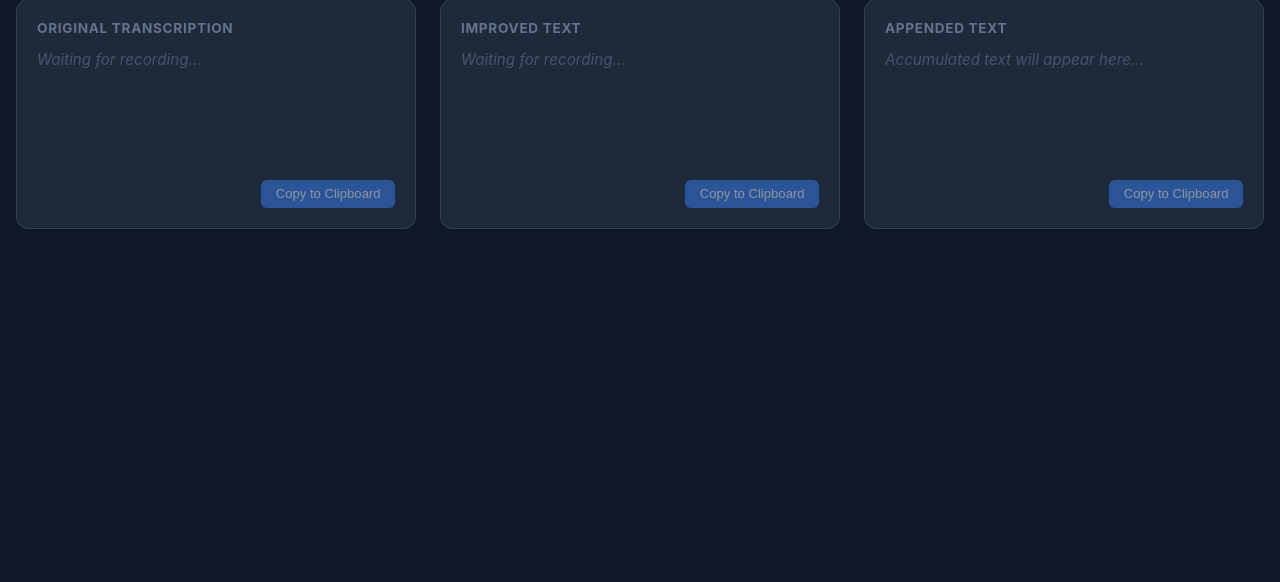
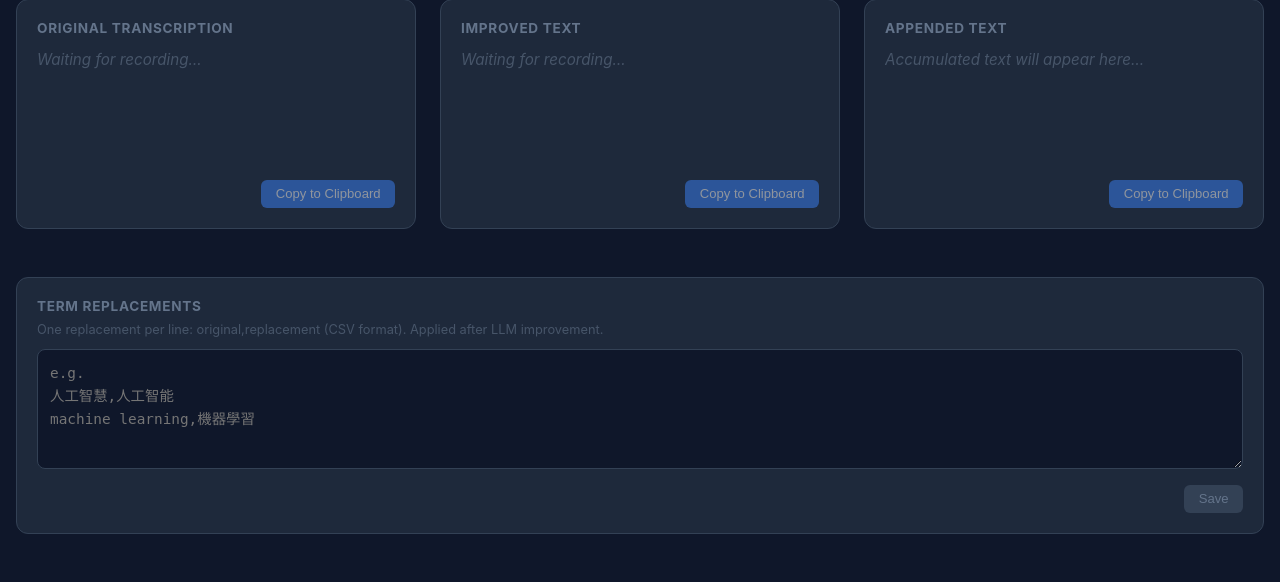
Before and after one commit to ktchuang/ASR4me, a Flask app: page / in a window 1280 px wide. Shown: the part 340-922 px from the top of the page. Before the commit the page ends 569 px from the top, so only its background shows below. Run offline with Flask 3, Linux system fonts and the light colour scheme; the visitor is signed in with stand-in values (Sample User, id 1).

Commit message:
Add per-user term replacement for post-LLM text processing
- Add term_replace.py with CSV-based keyword replacement logic
- Create per-user keywords file (user_term/<username>_keywords.txt) on user creation
- Apply term replacements to LLM output before returning improved text
- Add editable Term Replacements panel in the web UI with save functionality
- Add GET/POST /keywords API routes for loading and saving user keywords
- Update .env.example with omnilingual ASR defaults

Co-Authored-By: Claude Opus 4.6 <noreply@anthropic.com>

```diff
--- a/server.py
+++ b/server.py
@@ -16,11 +16,14 @@ from flask_login import (
 from flask_sqlalchemy import SQLAlchemy
 from werkzeug.security import check_password_hash, generate_password_hash
 
+from term_replace import apply_replacements
+
 load_dotenv()
 
 # ── App config ──────────────────────────────────────────────────────────────
 app = Flask(__name__)
 basedir = os.path.abspath(os.path.dirname(__file__))
+USER_TERM_DIR = os.path.join(basedir, "user_term")
 app.config["SECRET_KEY"] = os.getenv("SECRET_KEY", "dev-secret-change-me")
 app.config["SQLALCHEMY_DATABASE_URI"] = "sqlite:///" + os.path.join(basedir, "asr4me.db")
 app.config["SQLALCHEMY_TRACK_MODIFICATIONS"] = False
@@ -82,18 +85,19 @@ transcriptions into polished, well-organized written text.
 Your task
 ---------
 1. Please keep the original language, tone, style, and level of formality of the speaker intact.
-2. Please keep the output is multi-lingual if the input is multi-lingual. Do NOT translate the text into a single language.
-3. If the input contains simplified chinese, please convert it to traditional chinese.
-4. Clean up the transcribed text while preserving the speaker's original meaning and intent.
-5. Fix grammar, punctuation, capitalization, and spelling.
-6. Remove speech artifacts: filler words (um, uh, like, you know, so, basically), \
+2. Try to check if the input text is understandable and coherent. If not, make default to think the input is a transcription from Taiwanese Hokkien (台語). Convert it to traditional chinese while preserving the original meaning as much as possible.
+3. Please keep the output is multi-lingual if the input is multi-lingual. Do NOT translate the text into a single language.
+4. If the input contains simplified chinese, please convert it to traditional chinese.
+5. Clean up the transcribed text while preserving the speaker's original meaning and intent.
+6. Fix grammar, punctuation, capitalization, and spelling.
+7. Remove speech artifacts: filler words (um, uh, like, you know, so, basically), \
 false starts, repeated words, and verbal pauses.
-7. Organize content into logical paragraphs.
-8. If the content contains enumerable items, format them as a numbered or bulleted list.
-9. If multiple distinct topics are discussed, add concise section headers (## Header).
-10. Maintain the speaker's original tone, style, and level of formality.
-11. Do NOT add, infer, or embellish information beyond what was spoken.
-12. Do NOT include any meta-commentary, explanations, or notes about your edits.
+8. Organize content into logical paragraphs.
+9. If the content contains enumerable items, format them as a numbered or bulleted list.
+10. If multiple distinct topics are discussed, add concise section headers (## Header).
+11. Maintain the speaker's original tone, style, and level of formality.
+12. Do NOT add, infer, or embellish information beyond what was spoken.
+13. Do NOT include any meta-commentary, explanations, or notes about your edits.
 
 Output ONLY the improved text."""
 
@@ -116,11 +120,16 @@ else:
     print("LLM provider: Claude (claude-sonnet-4-5-20250929)")
 
 
-def improve_text(raw_text: str) -> str:
+def user_keywords_path(username: str) -> str:
+    """Return the path to a user's keywords file."""
+    return os.path.join(USER_TERM_DIR, f"{username}_keywords.txt")
+
+
+def improve_text(raw_text: str, username: str) -> str:
     """Send raw transcription to the configured LLM and return improved text."""
     if LLM_PROVIDER == "gemini":
         response = gemini_model.generate_content(raw_text)
-        return response.text
+        llm_output = response.text
     else:
         response = client.messages.create(
             model="claude-sonnet-4-5-20250929",
@@ -128,7 +137,9 @@ def improve_text(raw_text: str) -> str:
             system=SYSTEM_PROMPT,
             messages=[{"role": "user", "content": raw_text}],
         )
-        return response.content[0].text
+        llm_output = response.content[0].text
+
+    return apply_replacements(user_keywords_path(username), llm_output)
 
 
 # ── Auth routes ─────────────────────────────────────────────────────────────
@@ -164,6 +175,35 @@ def logout():
 @login_required
 def index():
     return render_template("index.html")
+
+
+@app.route("/keywords", methods=["GET"])
+@login_required
+def get_keywords():
+    """Return the current user's keywords file content."""
+    kw_path = user_keywords_path(current_user.username)
+    if os.path.isfile(kw_path):
+        with open(kw_path, encoding="utf-8") as f:
+            content = f.read()
+    else:
+        content = ""
+    return jsonify({"content": content})
+
+
+@app.route("/keywords", methods=["POST"])
+@login_required
+def save_keywords():
+    """Save updated keywords content for the current user."""
+    data = request.get_json()
+    if data is None or "content" not in data:
+        return jsonify({"error": "No content provided"}), 400
+
+    os.makedirs(USER_TERM_DIR, exist_ok=True)
+    kw_path = user_keywords_path(current_user.username)
+    with open(kw_path, "w", encoding="utf-8") as f:
+        f.write(data["content"])
+
+    return jsonify({"ok": True})
 
 
 @app.route("/transcribe", methods=["POST"])
@@ -216,7 +256,7 @@ def transcribe():
             return jsonify({"error": "No speech detected in the recording."}), 400
 
         # Step 2 – Improve / reorganize text with LLM
-        txt_improved = improve_text(txt_orig)
+        txt_improved = improve_text(txt_orig, current_user.username)
 
         return jsonify({"txt_orig": txt_orig, "txt_improved": txt_improved})
 
@@ -256,7 +296,12 @@ def create_user_cmd():
     )
     db.session.add(user)
     db.session.commit()
+
+    os.makedirs(USER_TERM_DIR, exist_ok=True)
+    kw_path = user_keywords_path(username)
+    open(kw_path, "a", encoding="utf-8").close()
     print(f"User '{username}' created successfully.")
+    print(f"Keywords file created: {kw_path}")
 
 
 # ── Main ────────────────────────────────────────────────────────────────────
--- a/templates/index.html
+++ b/templates/index.html
@@ -190,6 +190,75 @@
       opacity: 1;
       transform: translateX(-50%) translateY(0);
     }
+
+    /* ── Keywords Panel ──────────────────────────────────────────── */
+    .keywords-panel {
+      width: 100%;
+      max-width: 1400px;
+      padding: 0 1rem 3rem;
+    }
+    .keywords-card {
+      background: #1e293b;
+      border: 1px solid #334155;
+      border-radius: 12px;
+      padding: 1.25rem;
+    }
+    .keywords-card h2 {
+      font-size: 0.85rem;
+      text-transform: uppercase;
+      letter-spacing: 0.05em;
+      color: #64748b;
+      margin-bottom: 0.5rem;
+    }
+    .keywords-card .hint {
+      font-size: 0.8rem;
+      color: #475569;
+      margin-bottom: 0.75rem;
+    }
+    .keywords-card textarea {
+      width: 100%;
+      min-height: 120px;
+      background: #0f172a;
+      color: #cbd5e1;
+      border: 1px solid #334155;
+      border-radius: 8px;
+      padding: 0.75rem;
+      font-family: "SF Mono", "Fira Code", "Cascadia Code", monospace;
+      font-size: 0.9rem;
+      line-height: 1.6;
+      resize: vertical;
+    }
+    .keywords-card textarea:focus {
+      outline: none;
+      border-color: #3b82f6;
+    }
+    .keywords-bar {
+      display: flex;
+      align-items: center;
+      justify-content: flex-end;
+      margin-top: 0.75rem;
+      gap: 0.75rem;
+    }
+    .keywords-bar .save-status {
+      font-size: 0.82rem;
+      color: #64748b;
+    }
+    .save-btn {
+      background: #334155;
+      color: #64748b;
+      border: none;
+      border-radius: 6px;
+      padding: 0.4rem 0.9rem;
+      font-size: 0.82rem;
+      cursor: default;
+      transition: background 0.2s, color 0.2s;
+    }
+    .save-btn.active {
+      background: #3b82f6;
+      color: #fff;
+      cursor: pointer;
+    }
+    .save-btn.active:hover { background: #2563eb; }
   </style>
 </head>
 <body>
@@ -235,6 +304,19 @@
       <div class="text-content appended" id="txtAppended" contenteditable="true"></div>
       <div class="copy-bar">
         <button class="copy-btn" id="copyAppendedBtn" disabled>Copy to Clipboard</button>
+      </div>
+    </div>
+  </div>
+
+  <!-- Keywords editor -->
+  <div class="keywords-panel">
+    <div class="keywords-card">
+      <h2>Term Replacements</h2>
+      <p class="hint">One replacement per line: original,replacement (CSV format). Applied after LLM improvement.</p>
+      <textarea id="keywordsArea" spellcheck="false" placeholder="e.g.&#10;人工智慧,人工智能&#10;machine learning,機器學習"></textarea>
+      <div class="keywords-bar">
+        <span class="save-status" id="saveStatus"></span>
+        <button class="save-btn" id="saveKeywordsBtn">Save</button>
       </div>
     </div>
   </div>
@@ -320,6 +402,51 @@
       const text = txtAppendedEl.innerText;
       if (text) copyToClipboard(text);
     });
+
+    // ── Keywords editor ──────────────────────────────────────────────
+    const keywordsArea    = document.getElementById("keywordsArea");
+    const saveKeywordsBtn = document.getElementById("saveKeywordsBtn");
+    const saveStatusEl    = document.getElementById("saveStatus");
+    let savedKeywords     = "";
+
+    async function loadKeywords() {
+      try {
+        const res = await fetch("/keywords");
+        if (res.ok) {
+          const data = await res.json();
+          keywordsArea.value = data.content;
+          savedKeywords = data.content;
+        }
+      } catch {}
+    }
+
+    keywordsArea.addEventListener("input", () => {
+      const changed = keywordsArea.value !== savedKeywords;
+      saveKeywordsBtn.classList.toggle("active", changed);
+      if (changed) saveStatusEl.textContent = "";
+    });
+
+    saveKeywordsBtn.addEventListener("click", async () => {
+      if (!saveKeywordsBtn.classList.contains("active")) return;
+      try {
+        const res = await fetch("/keywords", {
+          method: "POST",
+          headers: { "Content-Type": "application/json" },
+          body: JSON.stringify({ content: keywordsArea.value }),
+        });
+        if (res.ok) {
+          savedKeywords = keywordsArea.value;
+          saveKeywordsBtn.classList.remove("active");
+          saveStatusEl.textContent = "Saved";
+        } else {
+          saveStatusEl.textContent = "Save failed";
+        }
+      } catch {
+        saveStatusEl.textContent = "Network error";
+      }
+    });
+
+    loadKeywords();
 
     // ── Recording logic ────────────────────────────────────────────
     recordBtn.addEventListener("click", async () => {
```
Also changed, not shown: term_replace.py (added, +38 -0 lines), 1 other file.
